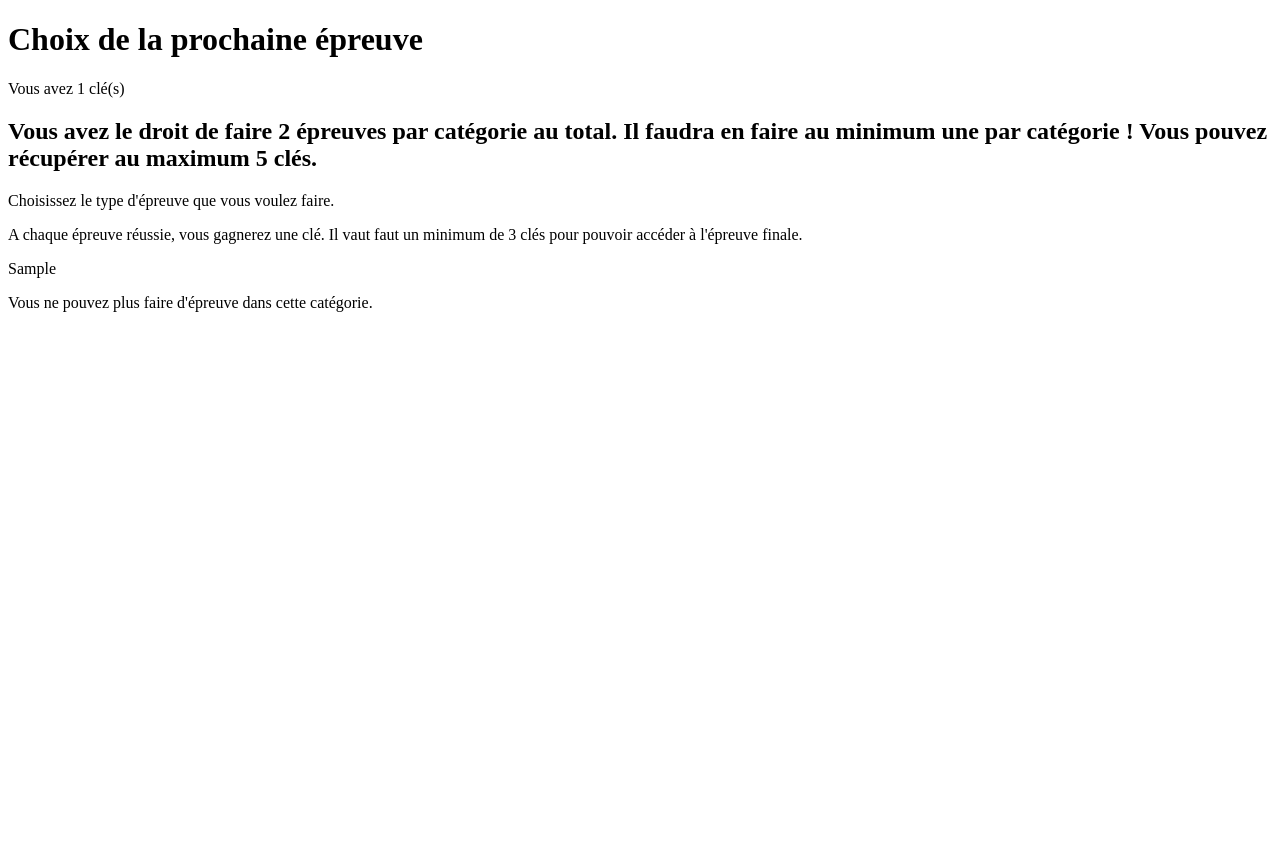
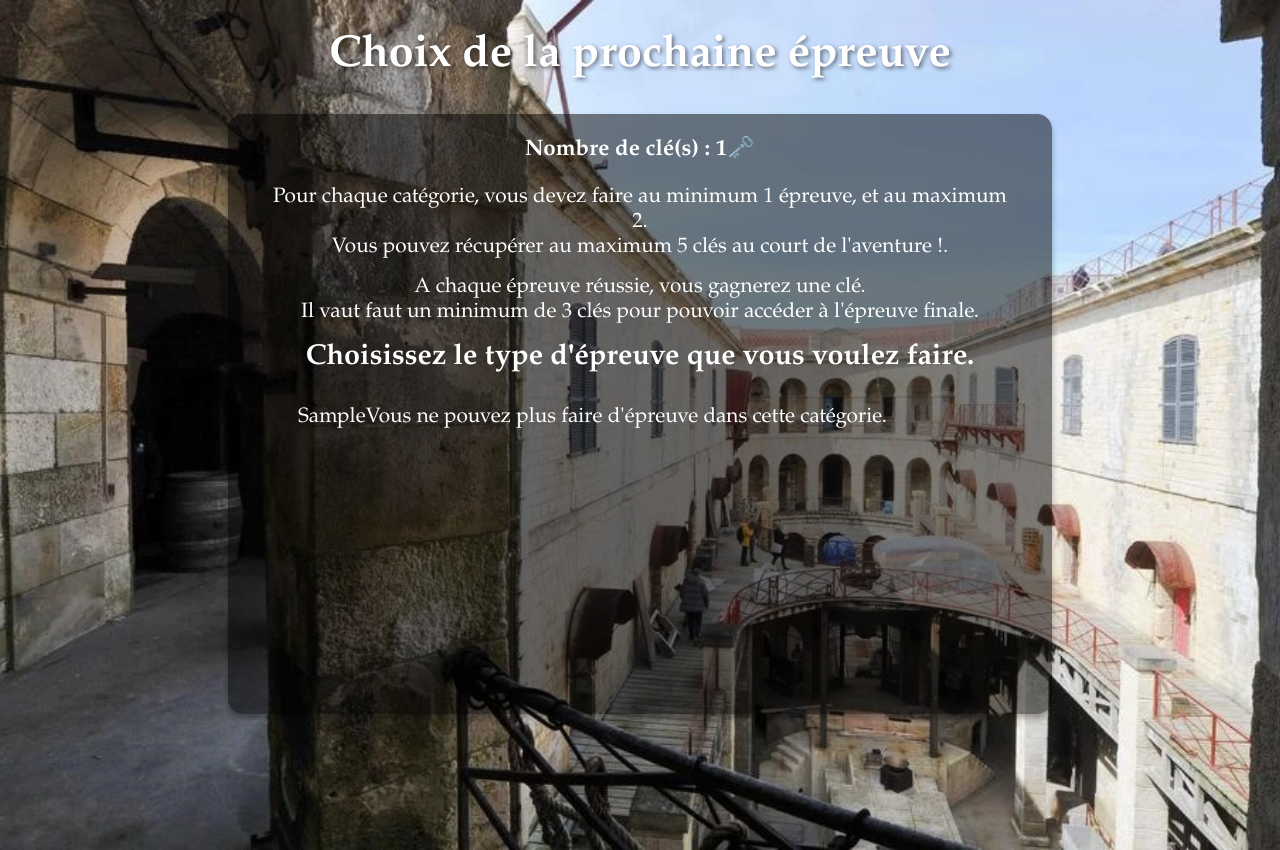
Before and after one commit to Tezay/Fort-Boyard-Simulator, a Flask app: template templates/next-challenge.html in a window 1280 px wide. Before the commit the page ends 312 px from the top, so only its background shows below. Run offline with Flask 3, Linux system fonts and the light colour scheme; the template is opened without the code that fills it: most values are stand-ins (such as "Sample title", 1, 10 or a date in 2020).

Commit message:
select next challenge page CSS update

```diff
--- /dev/null
+++ b/static/css/next-challenge-style.css
@@ -0,0 +1,53 @@
+body {
+    background-image: url('../background/fort-boyard-corridor.webp');
+    background-size: cover; /* L'image couvre toute la fenêtre */
+    background-position: center; /* Centre l'image */
+    background-repeat: no-repeat; /* Empêche la répétition */
+}
+
+h1 {
+    text-align: center;
+    text-shadow: 2px 2px 4px rgba(0, 0, 0, 0.5); /* Ombre noire légèrement floutée */
+}
+
+.content-box {
+    background-color: rgba(0, 0, 0, 0.5); /* Noir avec 70% d'opacité */
+    border-radius: 15px; /* Bords arrondis de 15px */
+    padding: 20px 40px; /* Espacement interne pour éviter que le contenu touche les bords */
+    color: white; /* Texte en blanc pour contraster avec le fond noir */
+    box-shadow: 0 4px 6px rgba(0, 0, 0, 0.3); /* Optionnel : ombre pour un effet visuel */
+    margin: auto; /* Optionnel : centre la div horizontalement */
+    height: 70%;
+    width: 60%;
+}
+
+.content-box h2 {
+    font-size: 1.8rem;
+    text-align: center;
+}
+
+.content-box h3 {
+    font-size: 1.4rem;
+    text-align: center;
+}
+
+.content-box p{
+    text-align: center;
+    margin-top: 0;
+    margin-bottom: 15px;
+}
+
+.content-box .challenge-box p {
+    margin: 0px;
+}
+
+.challenges-list {
+    margin-top: 20px;
+}
+
+.challenge-box {
+    display: flex;
+    flex-direction: row;
+    align-items: baseline;
+    padding: 10px 30px;
+}
--- a/templates/next-challenge.html
+++ b/templates/next-challenge.html
@@ -3,20 +3,25 @@
 <head>
     <meta charset="UTF-8">
     <meta name="viewport" content="width=device-width, initial-scale=1.0">
+        <!-- Styles généraux -->
+        <link rel="stylesheet" href="{{url_for('static', filename='css/global-style.css')}}">
+        <!-- Styles spécifiques à cette page -->
+        <link rel="stylesheet" href="{{url_for('static', filename='css/next-challenge-style.css')}}">
     <title>Choix de la prochaine épreuve</title>
 </head>
 <body>
     <h1>Choix de la prochaine épreuve</h1>
+    <div class="content-box">
         <div class="info-box">
-        <p>Vous avez {{key_count}} clé(s)</p>
-        <h2>Vous avez le droit de faire 2 épreuves par catégorie au total. Il faudra en faire au minimum une par catégorie ! Vous pouvez récupérer au maximum 5 clés.</h2>
-        <p>Choisissez le type d'épreuve que vous voulez faire.</p>
-        <p>A chaque épreuve réussie, vous gagnerez une clé. Il vaut faut un minimum de 3 clés pour pouvoir accéder à l'épreuve finale.</p>
+            <h3>Nombre de clé(s) : {{key_count}}🗝️</h3>
+            <p>Pour chaque catégorie, vous devez faire au minimum 1 épreuve, et au maximum 2.<br>Vous pouvez récupérer au maximum 5 clés au court de l'aventure !.<p>
+            <p>A chaque épreuve réussie, vous gagnerez une clé.<br>Il vaut faut un minimum de 3 clés pour pouvoir accéder à l'épreuve finale.</p>
+            <h2>Choisissez le type d'épreuve que vous voulez faire.</H2>
         </div>
         <div class="challenges-list">
 
             {% for challenge_type in challenges_count %}
-            <div class="{{challenge_type}}">
+                <div class="challenge-box">
                     <div class="challenge-type-selector">
                         {% if challenges_count[challenge_type] < 2 and key_count < 5 %}
                             <a href="{{url_for('selectRandomChallenge', challenge_type=challenge_type)}}">{{challenge_type}}</a>
@@ -43,5 +48,6 @@
             {% endif %}
 
         </div>
+    </div>
 </body>
 </html>
```
Lines whose indentation alone changed are shown as unchanged.
